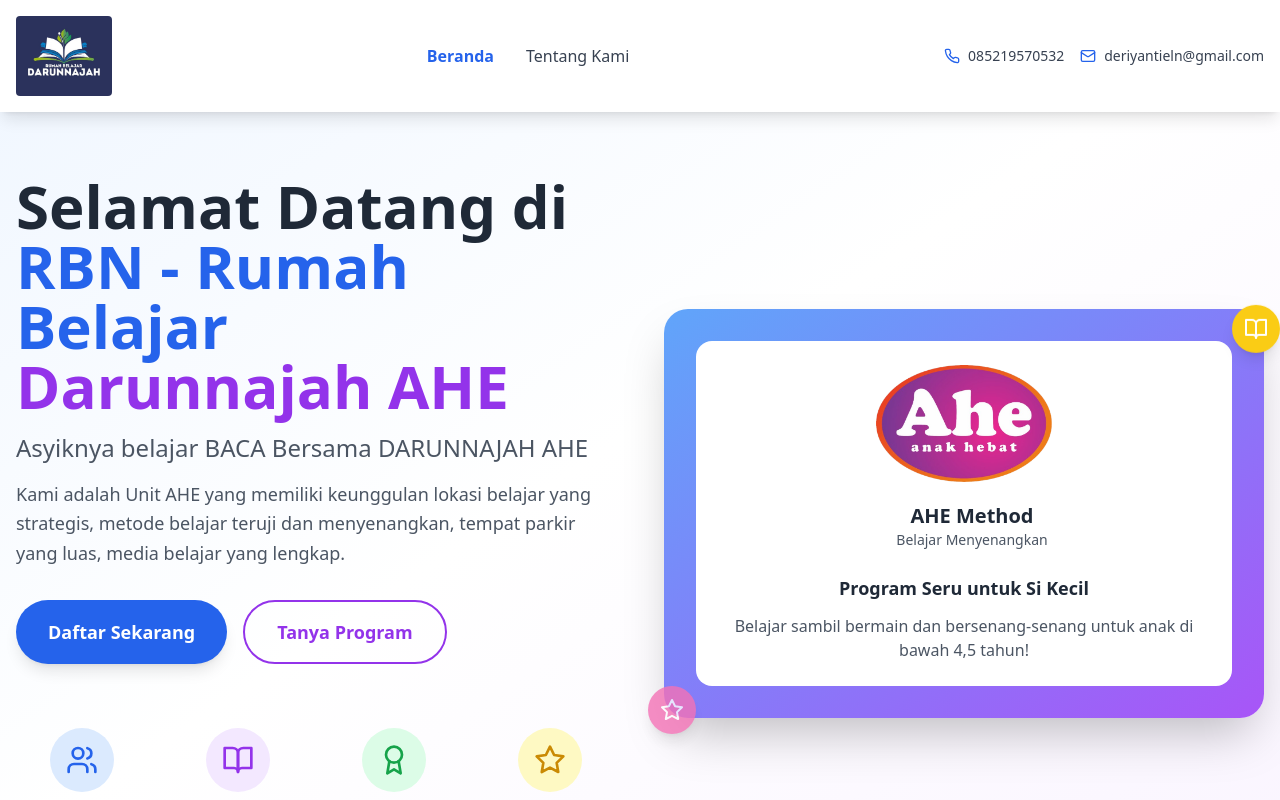
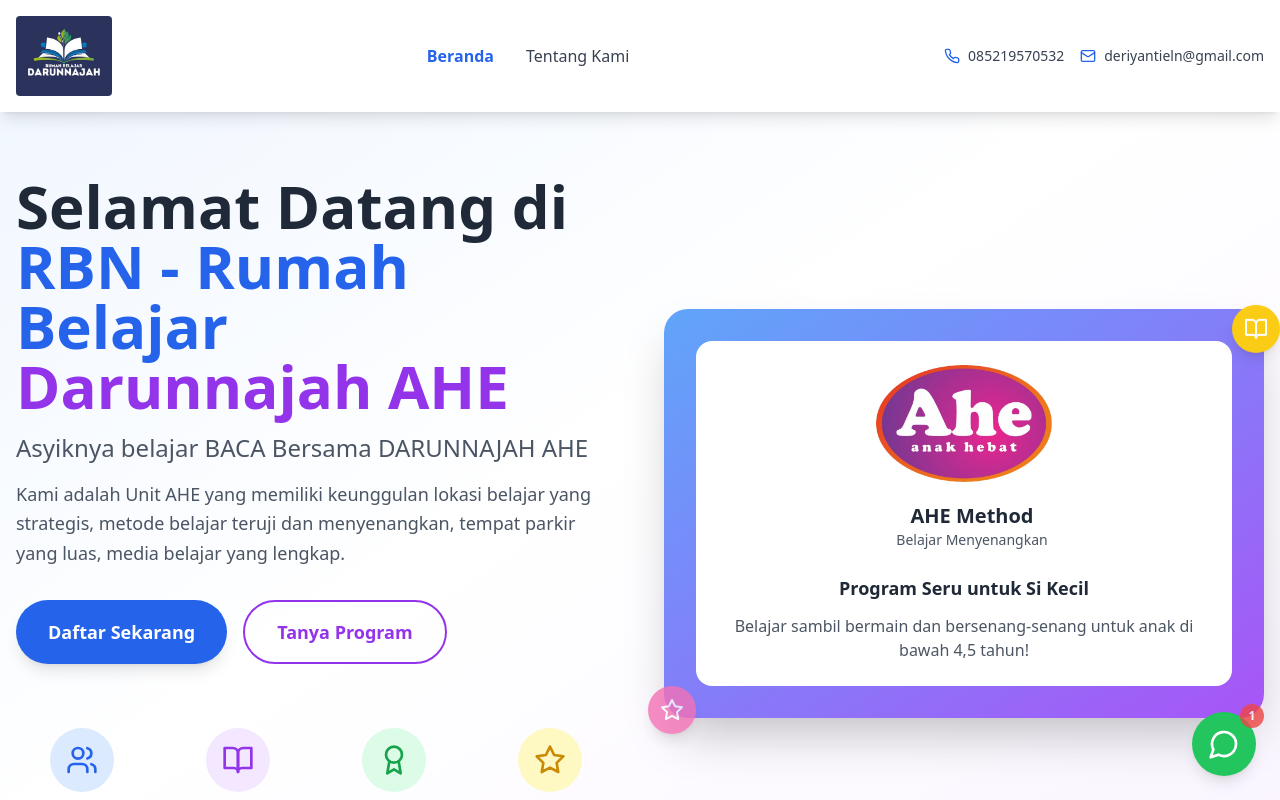
Before and after one commit to cecepns/darunnajah-ahe, a React (Vite) app: page / in a window 1280 px wide. Shown: the top 800 px of the page. Built offline with nearby package versions, Linux system fonts and the light colour scheme.

Commit message:
fix: update whatsapp

```diff
--- a/src/components/Contact.jsx
+++ b/src/components/Contact.jsx
@@ -43,7 +43,33 @@ const Contact = () => {
     'Bonus Les Mengaji'
   ];
 
+  const handleWhatsAppClick = () => {
+    const phoneNumber = '6285219570532';
+    const message = 'Halo! Saya tertarik dengan program les di AHE. Bisa minta informasi lebih lanjut?';
+    const whatsappUrl = `https://wa.me/${phoneNumber}?text=${encodeURIComponent(message)}`;
+    window.open(whatsappUrl, '_blank');
+  };
+
   return (
+    <>
+      {/* Floating WhatsApp Button */}
+      <div
+        className="fixed bottom-6 right-6 z-50"
+        data-aos="fade-up"
+        data-aos-delay="300"
+      >
+        <button
+          onClick={handleWhatsAppClick}
+          className="bg-green-500 hover:bg-green-600 w-16 h-16 rounded-full flex items-center justify-center text-white shadow-lg hover:shadow-xl transition-all duration-300 transform hover:scale-110 group"
+          aria-label="Chat WhatsApp"
+        >
+          <MessageCircle className="w-8 h-8 group-hover:rotate-12 transition-transform duration-300" />
+        </button>
+        <div className="absolute -top-2 -right-2 bg-red-500 text-white text-xs rounded-full w-6 h-6 flex items-center justify-center animate-pulse">
+          <span className="text-xs font-bold">1</span>
+        </div>
+      </div>
+
       <section id="contact" className="py-20 bg-gradient-to-br from-gray-900 via-blue-900 to-purple-900 text-white">
         <div className="container mx-auto px-4">
           <div className="text-center mb-16" data-aos="fade-up">
@@ -115,13 +141,17 @@ const Contact = () => {
 
           {/* WhatsApp CTA */}
           <div className="mt-16 text-center" data-aos="fade-up" data-aos-delay="200">
-          <div className="bg-green-500 hover:bg-green-600 inline-flex items-center space-x-3 px-8 py-4 rounded-full text-white font-semibold text-lg transition-all duration-300 transform hover:scale-105 shadow-lg cursor-pointer">
+            <div
+              onClick={handleWhatsAppClick}
+              className="bg-green-500 hover:bg-green-600 inline-flex items-center space-x-3 px-8 py-4 rounded-full text-white font-semibold text-lg transition-all duration-300 transform hover:scale-105 shadow-lg cursor-pointer"
+            >
               <MessageCircle className="w-6 h-6" />
               <span>Chat WhatsApp: 085219570532</span>
             </div>
           </div>
         </div>
       </section>
+    </>
   );
 };
 
--- a/src/components/Hero.jsx
+++ b/src/components/Hero.jsx
@@ -3,7 +3,7 @@ import LogoAhe from '../assets/les/logo-les-ahe.png'
 
 const Hero = () => {
   const handleWhatsAppRedirect = (message) => {
-    const phoneNumber = '085219570532';
+    const phoneNumber = '6285219570532';
     const encodedMessage = encodeURIComponent(message);
     const whatsappUrl = `https://wa.me/${phoneNumber}?text=${encodedMessage}`;
     window.open(whatsappUrl, '_blank');
--- a/src/components/Programs.jsx
+++ b/src/components/Programs.jsx
@@ -76,7 +76,7 @@ const Programs = () => {
       id: 'matematika',
       title: 'MATEMATIKA SERIES',
       subtitle: 'Program Bertahap',
-      description: 'Program matematika bertahap yang menumbuhkan logika dan rasa percaya diri, dirancang untuk anak TK yang belum bisa membaca, yang sudah lancar membaca, SD kelas 1 sampai kelas 6.',
+      description: 'Program matematika bertahap yang menumbuhkan logika dan rasa percaya diri, dirancang untuk anak SD kelas 1 sampai kelas 6.',
       color: 'from-green-400 to-emerald-600',
       image: matematika,
       details: {
--- a/src/components/TentangKami.jsx
+++ b/src/components/TentangKami.jsx
@@ -131,7 +131,7 @@ const TentangKami = () => {
                 <button
                   className="bg-white text-blue-600 px-8 py-3 rounded-lg font-semibold hover:bg-gray-100 transition-colors"
                   onClick={() => {
-                    const phoneNumber = '085219570532';
+                    const phoneNumber = '6285219570532';
                     const message = 'Halo, saya tertarik dengan program belajar di AHe. Bisa info lebih lanjut?';
                     const whatsappUrl = `https://wa.me/${phoneNumber}?text=${encodeURIComponent(message)}`;
                     window.open(whatsappUrl, '_blank');
```
Lines whose indentation alone changed are shown as unchanged.
